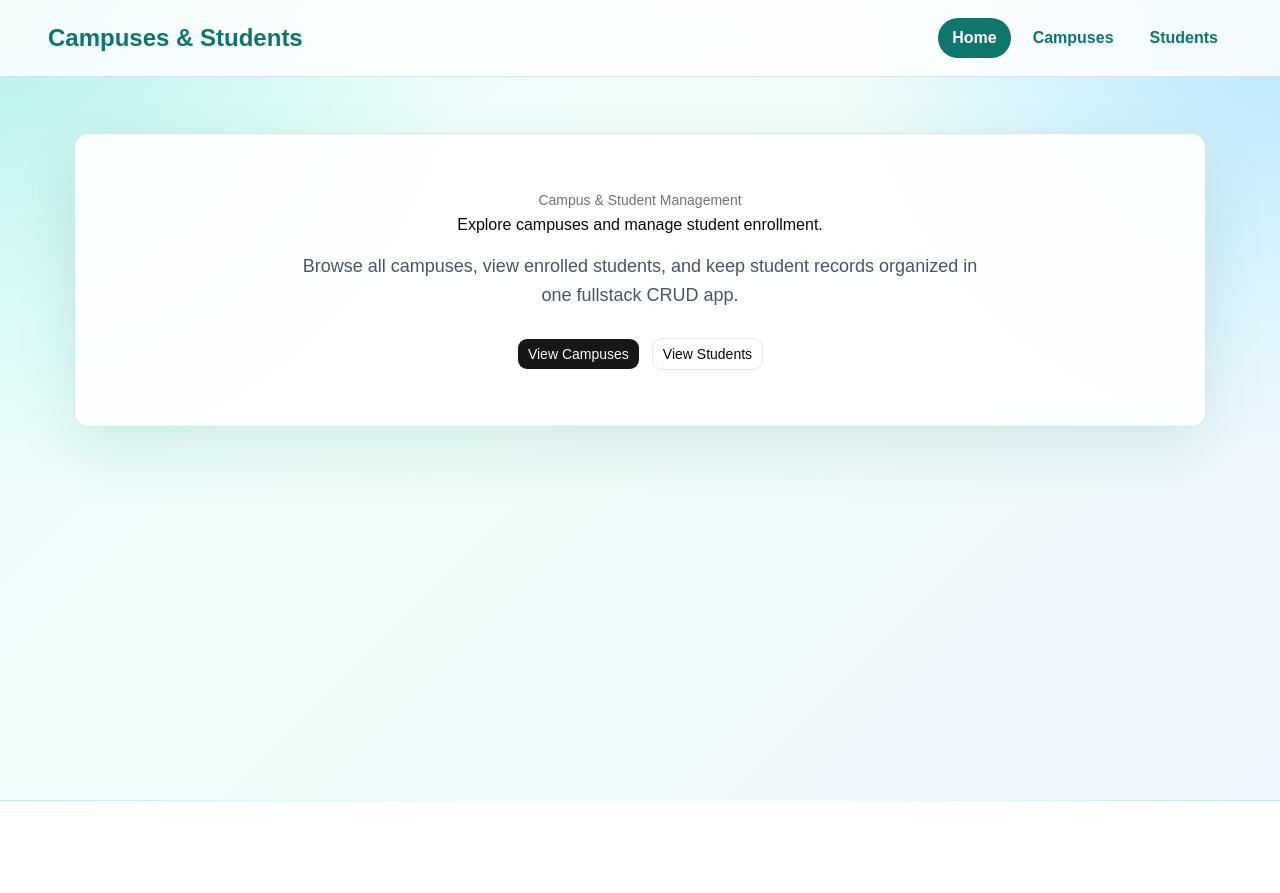
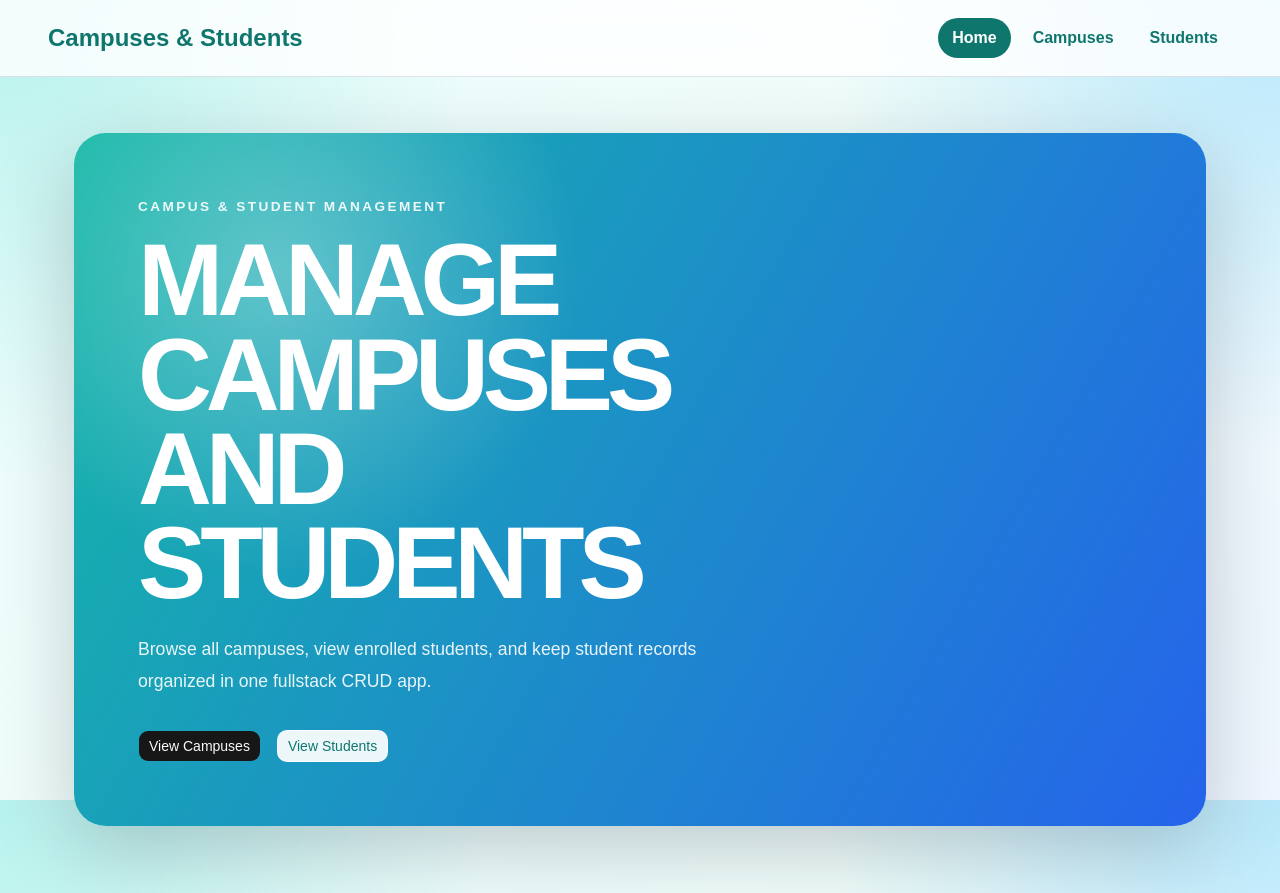
Before and after one commit to taizhenC/Final-Project_Fullstack-CRUD, a React (Vite) app in the folder my-app/: page / in a window 1280 px wide. Before the commit the page ends 801 px from the top, so only its background shows below. Built offline with nearby package versions, Linux system fonts and the light colour scheme.

Commit message:
Redesign home hero section

```diff
--- a/my-app/src/App.css
+++ b/my-app/src/App.css
@@ -288,3 +288,87 @@ body {
   outline: 2px solid rgba(20, 184, 166, 0.32);
   border-color: #0f766e;
 }
+
+.home-page {
+  min-height: calc(100vh - 96px);
+}
+
+.home-hero {
+  min-height: 620px;
+  border-radius: 32px;
+  overflow: hidden;
+  position: relative;
+  display: flex;
+  align-items: center;
+  padding: 4rem;
+  background:
+    radial-gradient(circle at 18% 20%, rgba(255, 255, 255, 0.32), transparent 28%),
+    linear-gradient(120deg, #14b8a6 0%, #2563eb 100%);
+  box-shadow: 0 24px 80px rgba(15, 23, 42, 0.22);
+}
+
+.home-hero-content {
+  max-width: 720px;
+  color: white;
+  animation: homeSlideUp 0.8s ease-out both;
+}
+
+.home-eyebrow {
+  margin-bottom: 1rem;
+  font-size: 0.85rem;
+  font-weight: 700;
+  letter-spacing: 0.18em;
+  text-transform: uppercase;
+  opacity: 0.9;
+}
+
+.home-title {
+  margin: 0;
+  font-size: clamp(3rem, 8vw, 6.5rem);
+  line-height: 0.92;
+  font-weight: 900;
+  letter-spacing: -0.06em;
+  text-transform: uppercase;
+}
+
+.home-title span {
+  display: block;
+}
+
+.home-description {
+  max-width: 560px;
+  margin-top: 1.5rem;
+  font-size: 1.1rem;
+  line-height: 1.8;
+  color: rgba(255, 255, 255, 0.9);
+}
+
+.home-actions {
+  display: flex;
+  flex-wrap: wrap;
+  gap: 1rem;
+  margin-top: 2rem;
+}
+
+@keyframes homeSlideUp {
+  from {
+    opacity: 0;
+    transform: translateY(28px);
+  }
+
+  to {
+    opacity: 1;
+    transform: translateY(0);
+  }
+}
+
+.home-secondary-button {
+  background: rgba(255, 255, 255, 0.92);
+  color: #0f766e;
+  border-color: rgba(255, 255, 255, 0.9);
+}
+
+.home-secondary-button:hover {
+  background: white;
+  color: #0f766e;
+}
--- a/my-app/src/pages/HomePage.tsx
+++ b/my-app/src/pages/HomePage.tsx
@@ -1,41 +1,33 @@
 import { Button } from '@/components/ui/button'
 import { Link } from 'react-router-dom'
-import {
-    Card,
-    CardContent,
-    CardDescription,
-    CardHeader,
-    CardTitle,
-} from '@/components/ui/card'
 
 function HomePage() {
     return (
-        <section id="home">
-            <Card className="hero-card">
-                <CardHeader>
-                    <CardDescription>Campus & Student Management</CardDescription>
-                    <CardTitle>
-                        Explore campuses and manage student enrollment.
-                    </CardTitle>
-                </CardHeader>
+        <main className="home-page">
+            <div className="home-hero">
+                <div className="home-hero-content">
+                    <p className="home-eyebrow">Campus & Student Management</p>
 
-                <CardContent>
-                    <p>
+                    <h1 className="home-title">
+                        Manage Campuses
+                        <span>and Students</span>
+                    </h1>
+                    <p className="home-description">
                         Browse all campuses, view enrolled students, and keep student
                         records organized in one fullstack CRUD app.
                     </p>
 
-                    <div className="hero-actions">
+                    <div className="home-actions">
                         <Button asChild>
                             <Link to="/campuses">View Campuses</Link>
                         </Button>
-                        <Button asChild variant="outline">
+                        <Button asChild variant="outline" className="home-secondary-button">
                             <Link to="/students">View Students</Link>
                         </Button>
                     </div>
-                </CardContent>
-            </Card>
-        </section>
+                </div>
+            </div>
+        </main>
     )
 }
 
```
